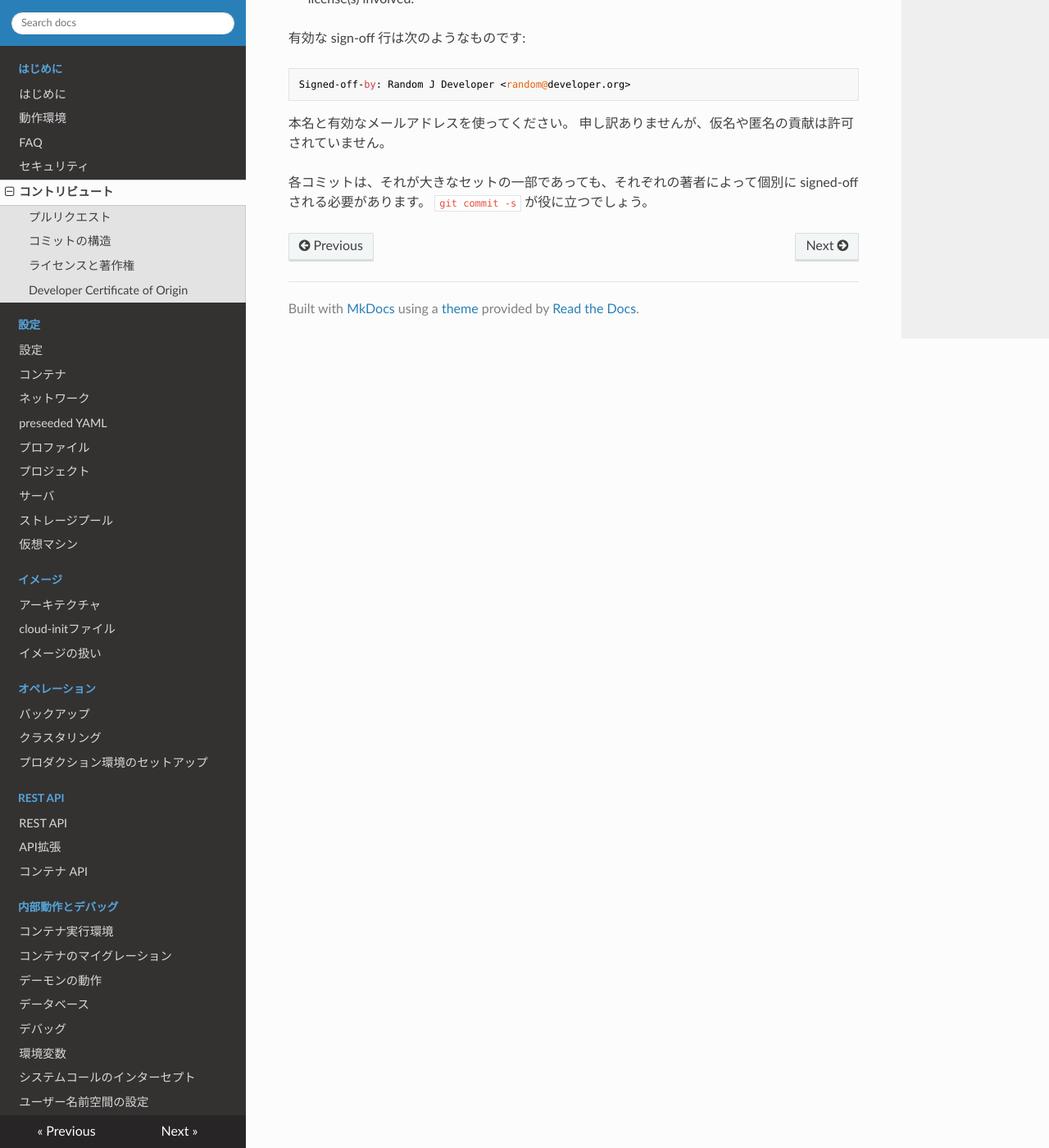
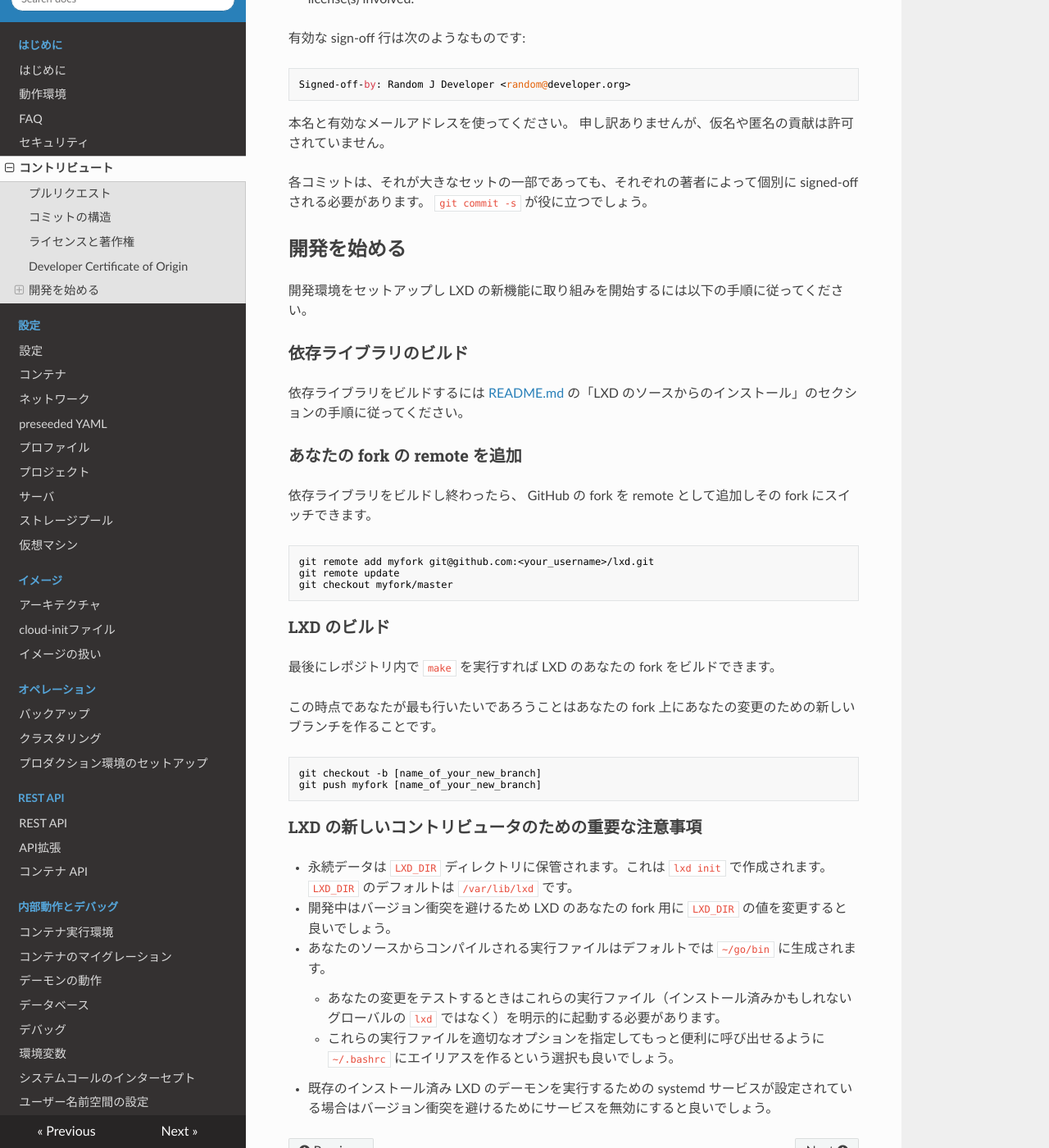
Before and after one commit to lxc-jp/lxd-ja, an MkDocs documentation site: the page built from doc/contributing.md, in a window 1280 px wide and 1400 px high, scrolled down 1984 px. Shown: the whole window at 82% size. Built offline with MkDocs 1.6.1, drawn with Linux system fonts in a browser that asks for light colours; nearby versions of some CDN libraries; old or Windows-style settings are respelled for this version of MkDocs.

Commit message:
Update contributing.md to upstream at 2020-01-10
Signed-off-by: Hiroaki Nakamura <hnakamur@gmail.com>

````diff
--- a/doc/contributing.md
+++ b/doc/contributing.md
@@ -143,3 +143,55 @@ even when part of a larger set. You may find `git commit -s` useful.
 -->
 各コミットは、それが大きなセットの一部であっても、それぞれの著者によって個別に signed-off される必要があります。
 `git commit -s` が役に立つでしょう。
+
+## 開発を始める <!-- Getting Started Developing -->
+
+<!--
+Follow the steps below to set up your development environment to get started working on new features for LXD.
+-->
+開発環境をセットアップし LXD の新機能に取り組みを開始するには以下の手順に従ってください。
+
+### 依存ライブラリのビルド <!-- Building Dependencies -->
+
+<!--
+To build dependencies, you can follow the instructions in [the README.md](index.md) under the "Installing LXD from Source" section.
+-->
+依存ライブラリをビルドするには [README.md](index.md) の「LXD のソースからのインストール」のセクションの手順に従ってください。
+
+### あなたの fork の remote を追加 <!-- Adding Your Fork Remote -->
+
+<!--
+After building your dependencies, you can now add your GitHub fork as a remote and switch to it:
+-->
+依存ライブラリをビルドし終わったら、 GitHub の fork を remote として追加しその fork  にスイッチできます。
+```bash
+git remote add myfork git@github.com:<your_username>/lxd.git
+git remote update
+git checkout myfork/master
+```
+
+### LXD のビルド <!-- Building LXD -->
+
+<!--
+Finally, you should be able to `make` inside the repository and build your fork of the project.
+-->
+最後にレポジトリ内で `make` を実行すれば LXD のあなたの fork をビルドできます。
+
+<!--
+At this point, you would most likely want to create a new branch for your changes on your fork:
+-->
+この時点であなたが最も行いたいであろうことはあなたの fork 上にあなたの変更のための新しいブランチを作ることです。
+
+```bash
+git checkout -b [name_of_your_new_branch]
+git push myfork [name_of_your_new_branch]
+```
+
+### LXD の新しいコントリビュータのための重要な注意事項 <!-- Important Notes for New LXD Contributors -->
+
+- 永続データは `LXD_DIR` ディレクトリに保管されます。これは `lxd init` で作成されます。 `LXD_DIR` のデフォルトは `/var/lib/lxd` です。 <!-- Persistent data is stored in the `LXD_DIR` directory which is generated by `lxd init`. The `LXD_DIR` defaults to `/var/lib/lxd`. -->
+- 開発中はバージョン衝突を避けるため LXD のあなたの fork 用に `LXD_DIR` の値を変更すると良いでしょう。 <!-- As you develop, you may want to change the `LXD_DIR` for your fork of LXD so as to avoid version conflicts. -->
+- あなたのソースからコンパイルされる実行ファイルはデフォルトでは `~/go/bin` に生成されます。 <!-- Binaries compiled from your source will be generated in the `~/go/bin` directory by default. -->
+    - あなたの変更をテストするときはこれらの実行ファイル（インストール済みかもしれないグローバルの `lxd` ではなく）を明示的に起動する必要があります。 <!-- You will need to explicitly invoke these binaries (not the global `lxd` you may have installed) when testing your changes. -->
+    - これらの実行ファイルを適切なオプションを指定してもっと便利に呼び出せるように `~/.bashrc` にエイリアスを作るという選択も良いでしょう。 <!-- You may choose to create an alias in your `~/.bashrc` to call these binaries with the appropriate flags more conveniently. -->
+- 既存のインストール済み LXD のデーモンを実行するための systemd サービスが設定されている場合はバージョン衝突を避けるためにサービスを無効にすると良いでしょう。 <!-- If you have a systemd service configured to run the LXD daemon from a previous installation of LXD, you may want to disable it to avoid version conflicts. -->
````
